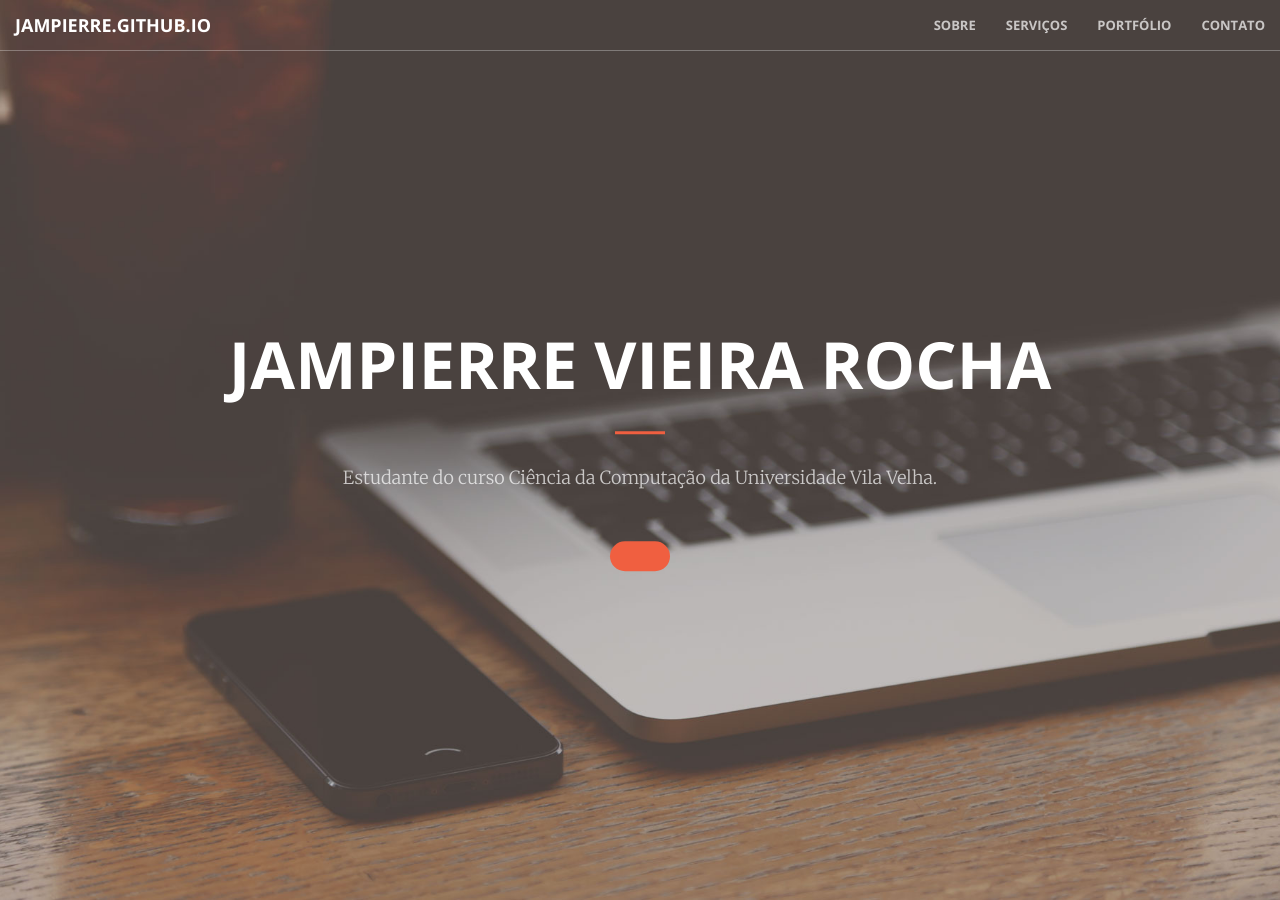
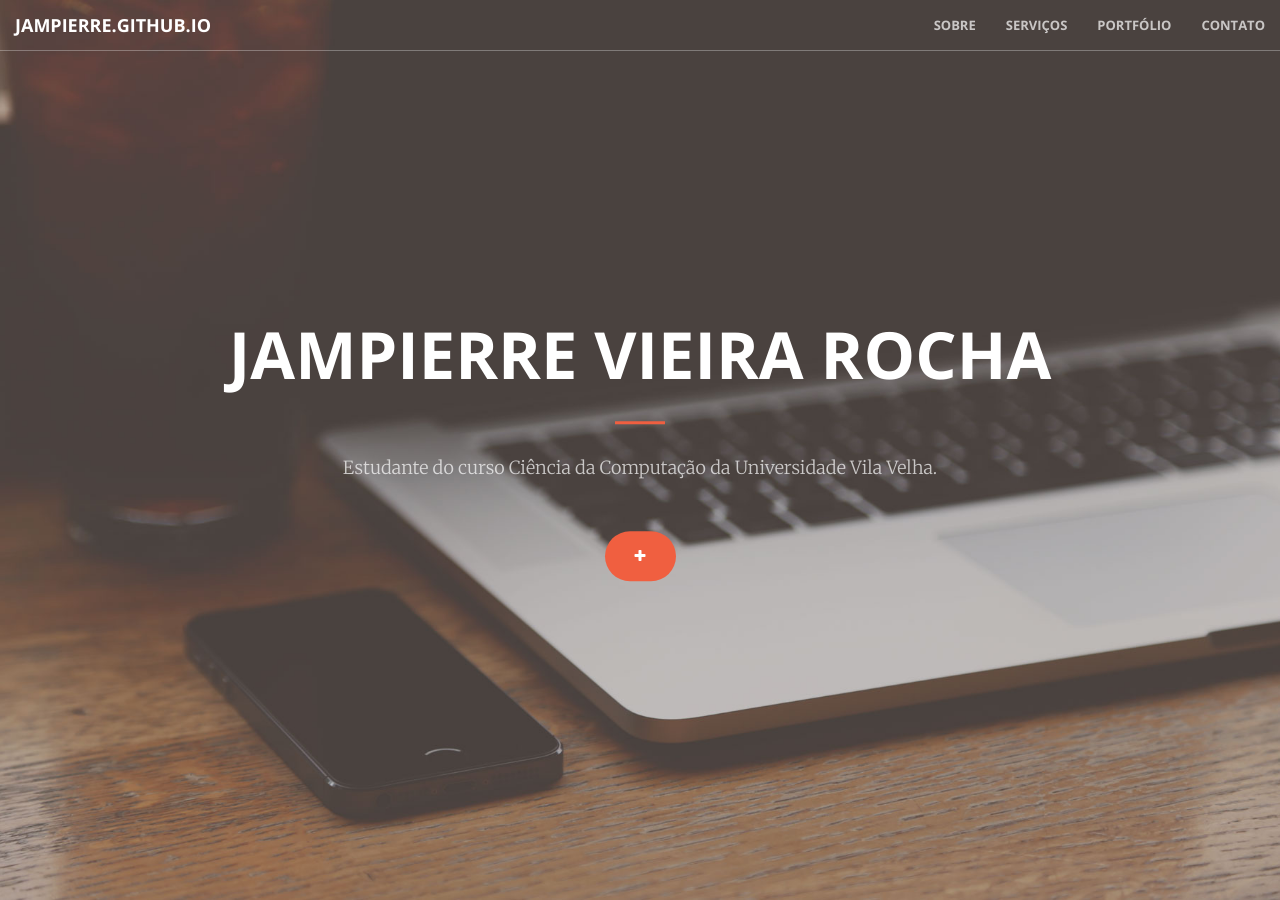
Before and after one commit to Jampierre/jampierre.github.io, a Jekyll site: the page built from index.html, in a window 1280 px wide and 900 px high. Built offline with Jekyll 4.4.1, drawn with Linux system fonts in a browser that asks for light colours.

Commit message:
Update header.html

```diff
--- a/_includes/header.html
+++ b/_includes/header.html
@@ -4,7 +4,9 @@
             <h1>Jampierre Vieira Rocha</h1>
             <hr>
             <p>Estudante do curso Ciência da Computação da Universidade Vila Velha.</p>
-            <a href="#about" class="btn btn-primary btn-xl page-scroll"></a>
+            <a href="#about" class="btn btn-primary btn-xl page-scroll">
+                <i class="fa fa-plus"></i>
+            </a>
         </div>
     </div>
 </header>
```
